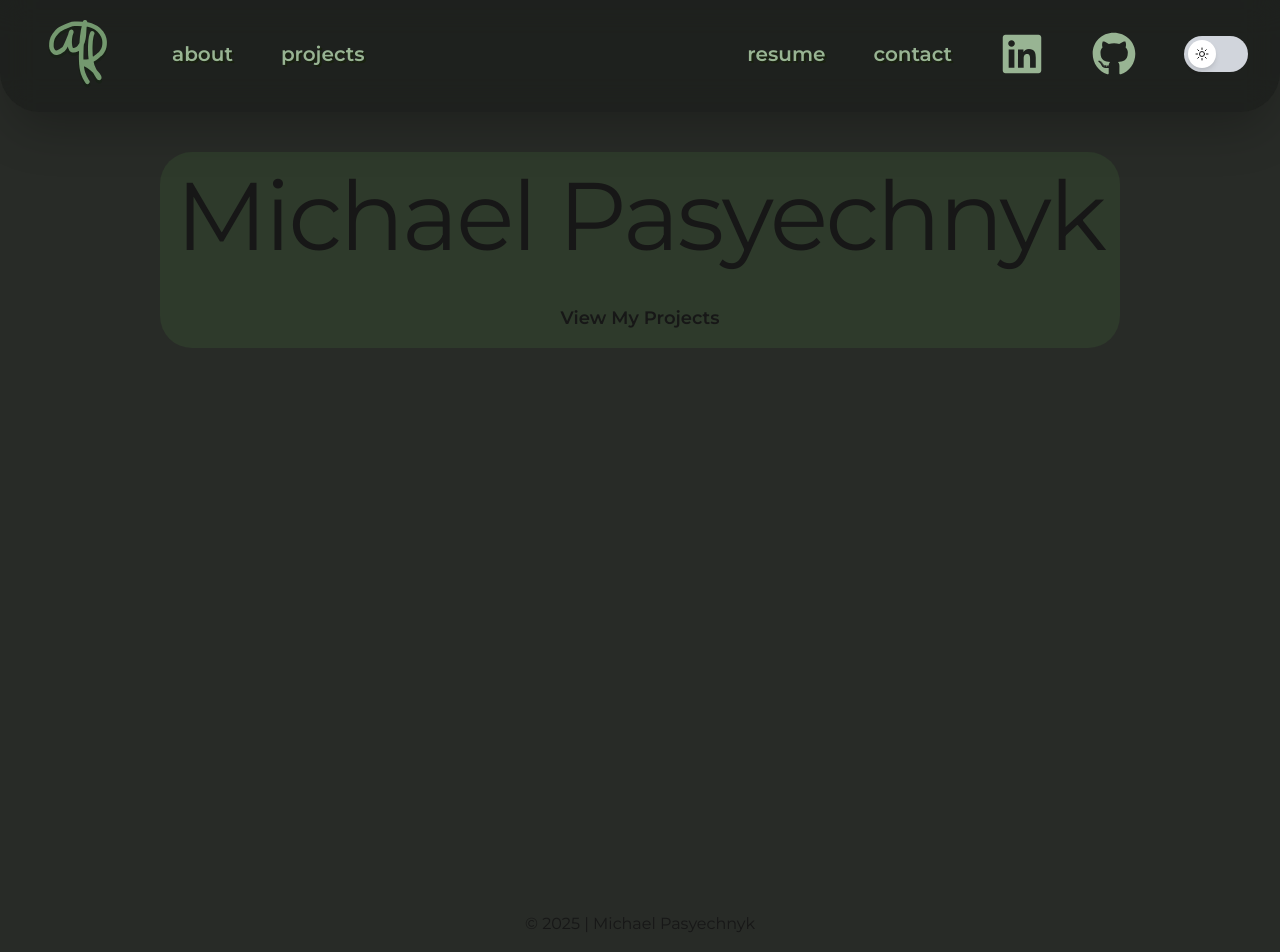
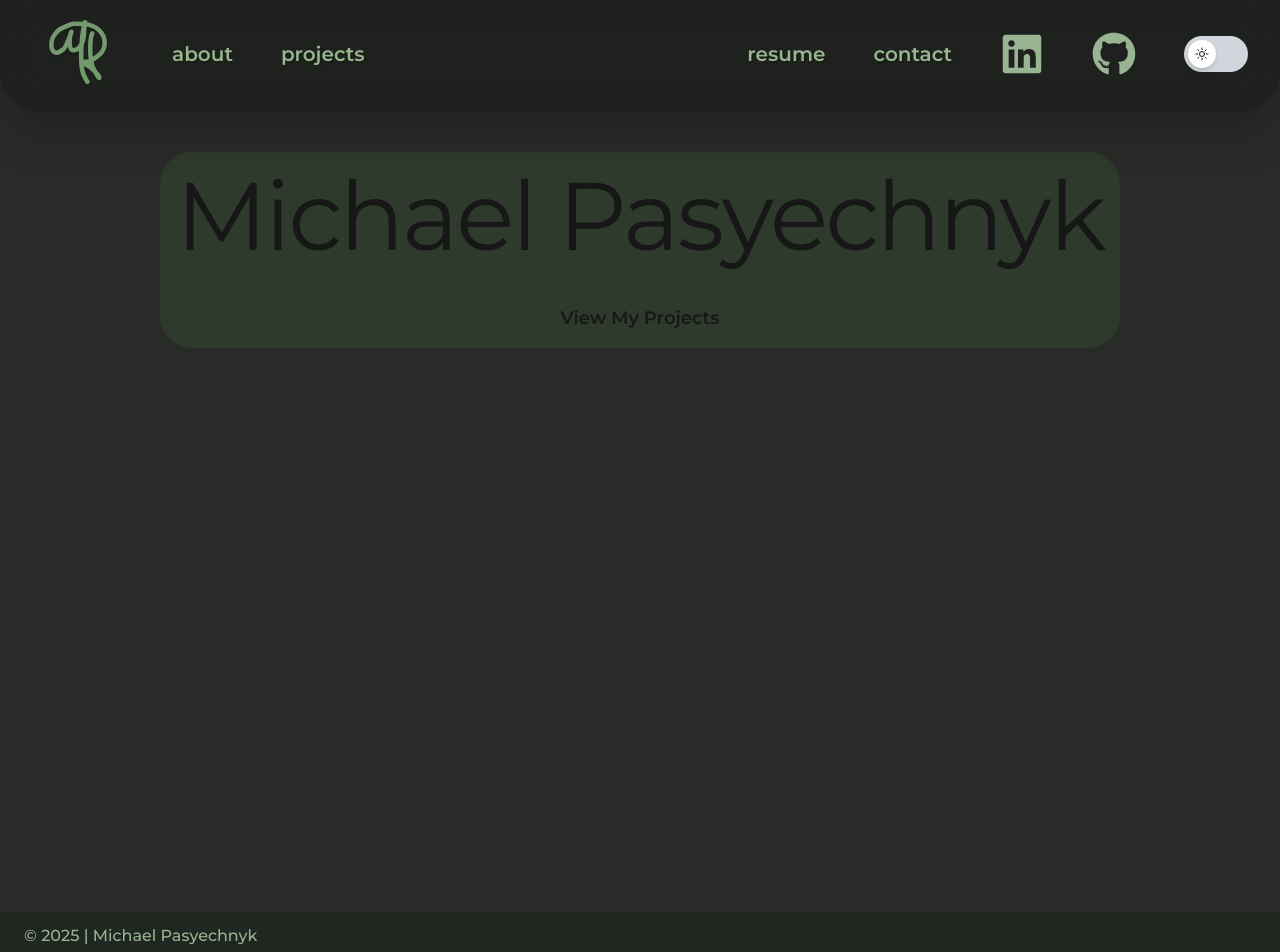
Before and after one commit to mic77pas/mp-portfolio, a Next.js app: page / in a window 1280 px wide. Shown: the top 952 px of the page. Built offline with nearby package versions, Linux system fonts and the light colour scheme.

Commit message:
Footer updated

```diff
--- a/app/_components/Footer.js
+++ b/app/_components/Footer.js
@@ -1,6 +1,8 @@
 export default function Footer() {
   return (
-    <footer className="row-start-3 flex gap-[24px] flex-wrap items-center justify-center">
+    <footer
+      className="flex justify-start items-end w-full h-12 px-6 py-3 font-medium text-[#98b493] bg-[#202620]"
+    >
       &copy; {new Date().getFullYear()} | Michael Pasyechnyk
     </footer>
   );
--- a/app/globals.css
+++ b/app/globals.css
@@ -21,6 +21,10 @@
     --background: #0a0a0a;
     --foreground: #ededed;
   }
+}
+
+html {
+  scroll-behavior: smooth;
 }
 
 body {
```
